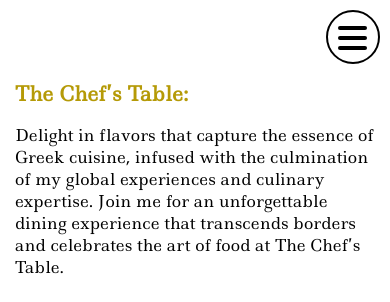
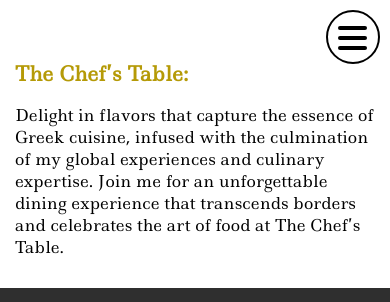
Before and after one commit to Marcolux/chef_capernaros_site, a website: page pages/chef-table.html in a window 390 px wide. Shown: the top 302 px of the page. Drawn offline with nearby package versions, Linux system fonts and the light colour scheme.

Commit message:
Adjusted marging on chef table

```diff
--- a/chef-kapernaros/style/chef_table/chef_table.scss
+++ b/chef-kapernaros/style/chef_table/chef_table.scss
@@ -111,6 +111,9 @@ $gold: #b59b07;
     .fontSize18 {
         font-size: 16px !important;
     }
+    p.fontSize20.mb-0.font-ledger.textGold.text-bold{
+        margin-top: 0px !important;
+    }
     .maxWidth1500{
         padding: 60px 15px 30px 15px !important;
     }
```
Also changed, not shown: chef-kapernaros/style/chef_table/chef_table.css, 1 other file.
